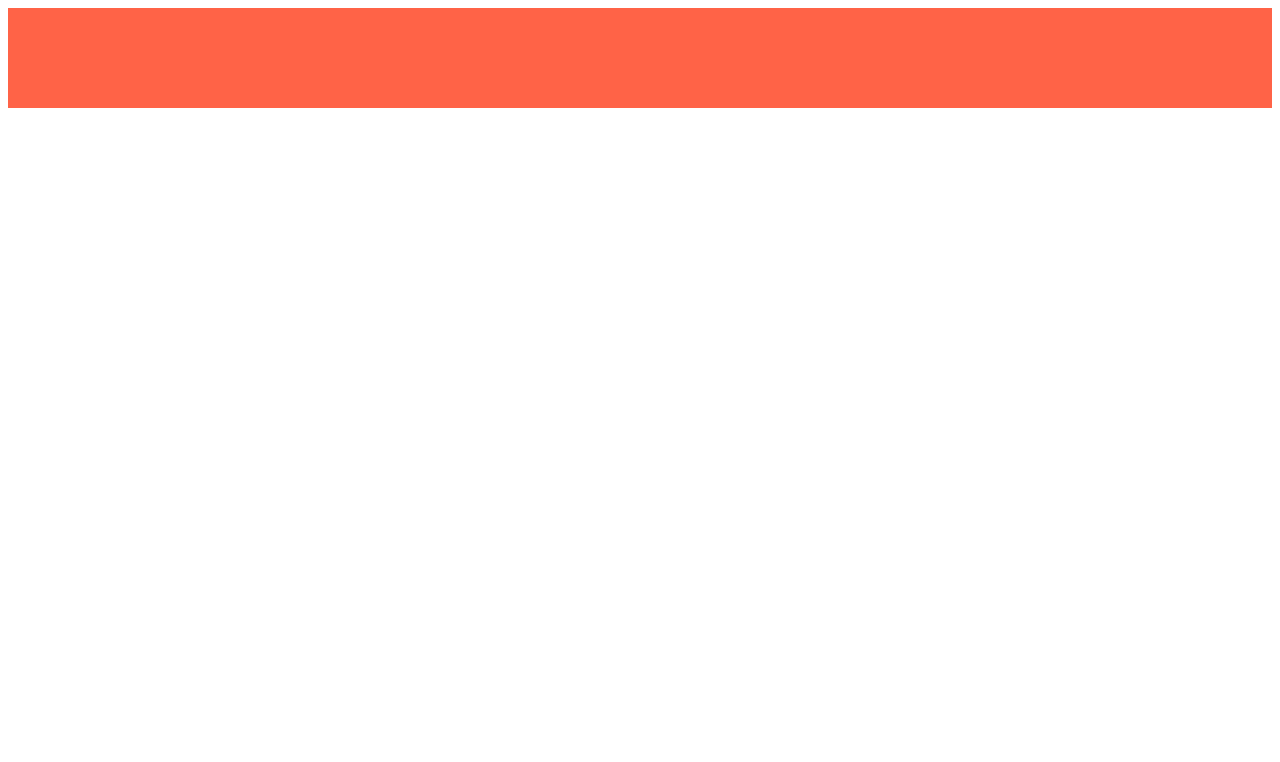
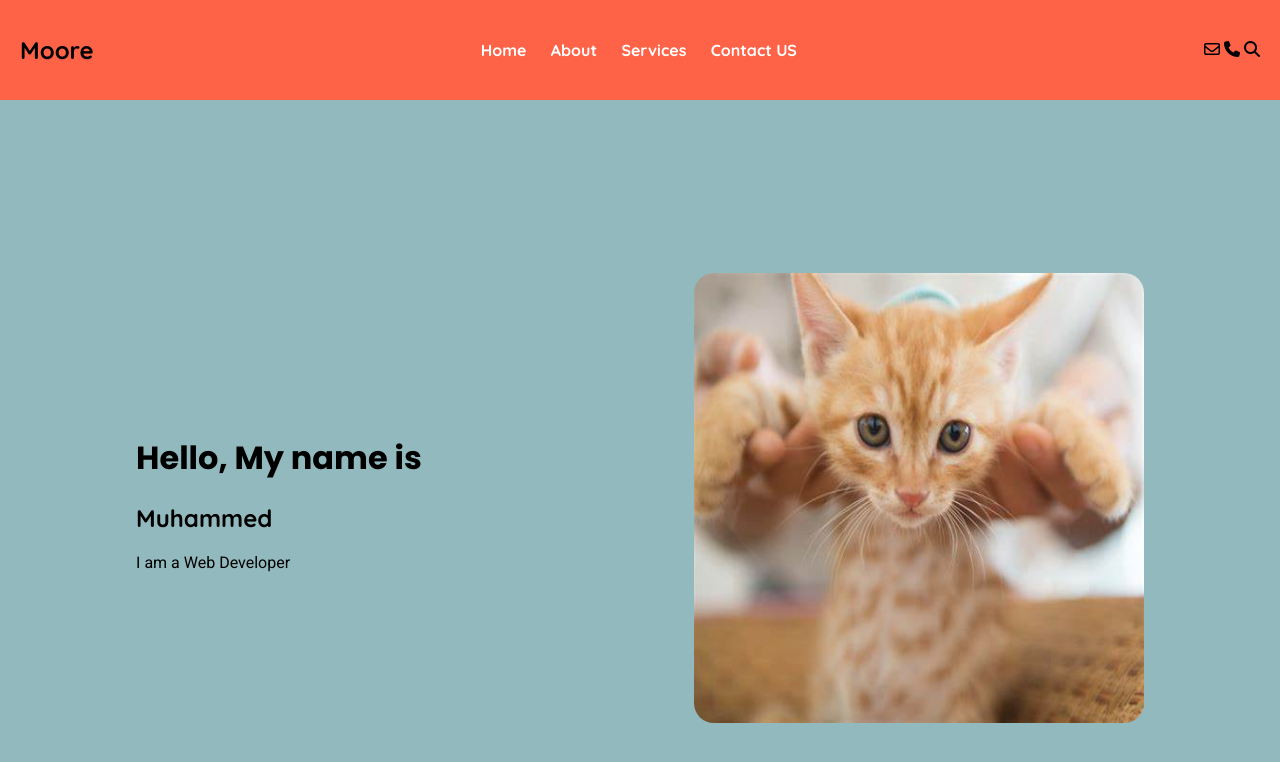
Before and after one commit to Moore0601/CSS-Class, a plain HTML site: page index.html in a window 1280 px wide. Drawn offline with Linux system fonts and the light colour scheme; a web font is replaced by a local one.

Commit message:
update on internal CSS

```diff
--- a/index.html
+++ b/index.html
@@ -1,11 +1,136 @@
 <!DOCTYPE html>
 <html lang="en">
   <head>
+    <style>
+      main {
+        height: 100vh;
+        width: 100%;
+        background-color: #92b9bd;
+        display: flex;
+        align-items: center;
+        justify-content: space-around;
+      }
+
+      img {
+        width: 450px;
+        height: 450px;
+        border-radius: 20px;
+      }
+    </style>
     <meta charset="UTF-8" />
     <meta name="viewport" content="width=device-width, initial-scale=1.0" />
+    <link rel="preconnect" href="https://fonts.googleapis.com" />
+    <link rel="preconnect" href="https://fonts.gstatic.com" crossorigin />
+    <link rel="preconnect" href="https://fonts.googleapis.com" />
+    <link rel="preconnect" href="https://fonts.gstatic.com" crossorigin />
+    <link
+      href="https://fonts.googleapis.com/css2?family=Danfo&family=Poppins:ital,wght@0,100;0,200;0,300;0,400;0,500;0,600;0,700;0,800;0,900;1,100;1,200;1,300;1,400;1,500;1,600;1,700;1,800;1,900&family=Quicksand:wght@300..700&display=swap"
+      rel="stylesheet"
+    />
+
+    <link
+      rel="stylesheet"
+      href="https://cdnjs.cloudflare.com/ajax/libs/font-awesome/6.6.0/css/all.min.css"
+      integrity="sha512-Kc323vGBEqzTmouAECnVceyQqyqdsSiqLQISBL29aUW4U/M7pSPA/gEUZQqv1cwx4OnYxTxve5UMg5GT6L4JJg=="
+      crossorigin="anonymous"
+      referrerpolicy="no-referrer"
+    />
+    <link rel="preconnect" href="https://fonts.googleapis.com" />
+    <link rel="preconnect" href="https://fonts.gstatic.com" crossorigin />
+    <link
+      href="https://fonts.googleapis.com/css2?family=Danfo&family=Poppins:ital,wght@0,100;0,200;0,300;0,400;0,500;0,600;0,700;0,800;0,900;1,100;1,200;1,300;1,400;1,500;1,600;1,700;1,800;1,900&family=Quicksand:wght@300..700&family=Roboto:ital,wght@0,100;0,300;0,400;0,500;0,700;0,900;1,100;1,300;1,400;1,500;1,700;1,900&display=swap"
+      rel="stylesheet"
+    />
+    <link rel="preconnect" href="https://fonts.googleapis.com" />
+    <link rel="preconnect" href="https://fonts.gstatic.com" crossorigin />
+    <link
+      href="https://fonts.googleapis.com/css2?family=Quicksand:wght@300..700&display=swap"
+      rel="stylesheet"
+    />
     <title>CSS</title>
   </head>
-  <body>
-    <nav style="width: 100%; height: 100px; background-color: tomato"></nav>
+  <body style="margin: 0; padding: 0">
+    <nav
+      style="
+        width: 100%;
+        height: 100px;
+        background-color: tomato;
+        display: flex;
+        align-items: center;
+        justify-content: space-between;
+        padding-right: 20px;
+        padding-left: 20px;
+        box-sizing: border-box;
+      "
+    >
+      <div>
+        <h2 style="font-family: quicksand">Moore</h2>
+      </div>
+
+      <div style="font-family: quicksand">
+        <a
+          href=""
+          style="
+            text-decoration: none;
+            margin-right: 20px;
+            color: white;
+            font-weight: bold;
+          "
+          >Home</a
+        >
+        <a
+          href=""
+          style="
+            text-decoration: none;
+            margin-right: 20px;
+            color: white;
+            font-weight: bold;
+          "
+          >About</a
+        >
+        <a
+          href=""
+          style="
+            text-decoration: none;
+            margin-right: 20px;
+            color: white;
+            font-weight: bold;
+          "
+          >Services</a
+        >
+        <a
+          href=""
+          style="
+            text-decoration: none;
+            margin-right: 20px;
+            color: white;
+            font-weight: bold;
+          "
+          >Contact US</a
+        >
+      </div>
+
+      <div>
+        <i class="fa-regular fa-envelope"></i>
+        <i class="fa-solid fa-phone"></i>
+        <i class="fa-solid fa-magnifying-glass"></i>
+      </div>
+    </nav>
+
+    <main>
+      <div>
+        <div>
+          <h1 style="font-family: poppins">Hello, My name is</h1>
+          <h2 style="font-family: quicksand">Muhammed</h2>
+          <p style="font-family: Roboto">I am a Web Developer</p>
+        </div>
+      </div>
+
+      <div>
+        <div>
+          <img src="./image/cat.png" alt="" />
+        </div>
+      </div>
+    </main>
   </body>
 </html>
```
Also changed, not shown: image/cat.png (added).
